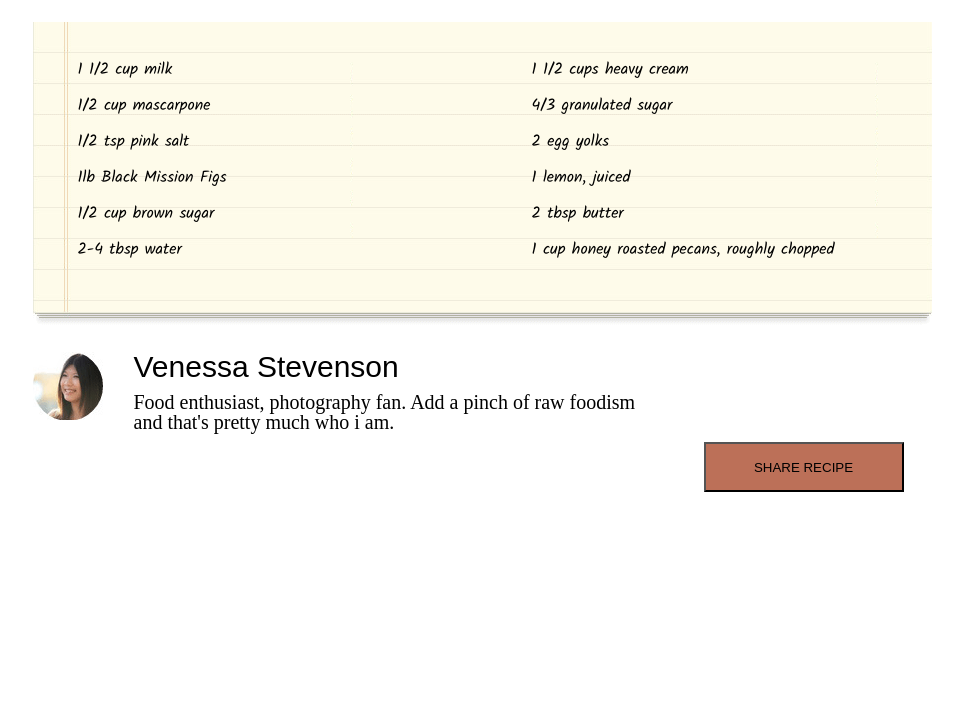
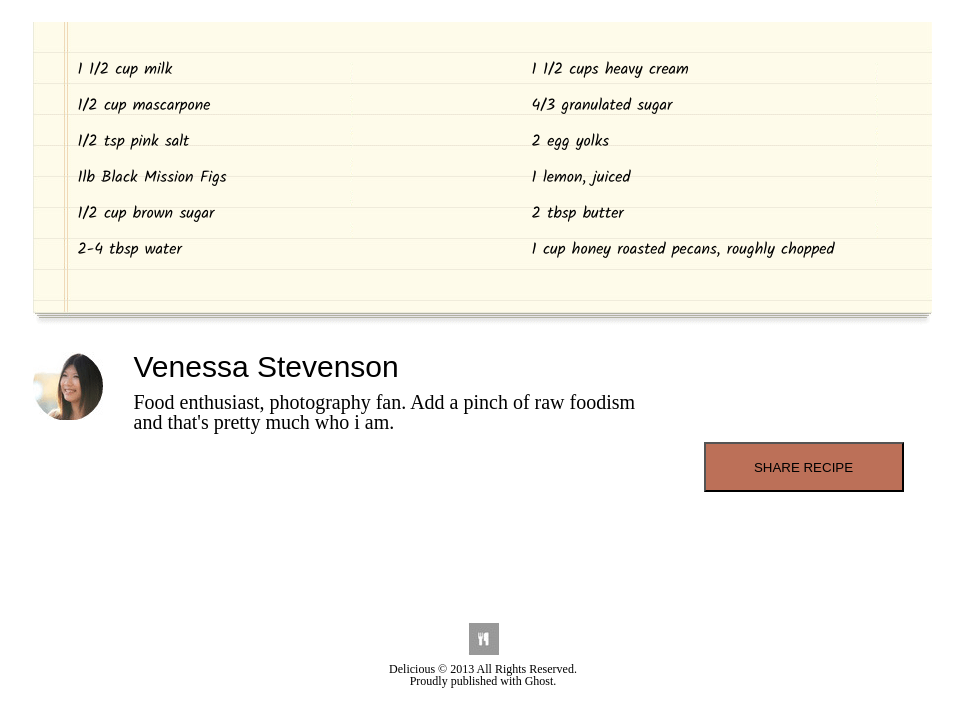
Before and after one commit to drkrieger1/chocolate--pizza-, a plain HTML site: page index.html in a window 1280 px wide. Shown: the part 995-1712 px from the top of the page, without its empty margins (157-1120 px from the left). Before the commit the page ends 1617 px from the top, so only its background shows below. Drawn offline with Linux system fonts and the light colour scheme; a web font is replaced by a local one.

Commit message:
footer added

```diff
--- a/index.html
+++ b/index.html
@@ -69,6 +69,8 @@
   </section>
   </main>
   <footer>
+      <img src="photo/small-logo.png">
+    <p id="copy">Delicious &copy; 2013 All Rights Reserved. Proudly published with Ghost.</p>
   </footer>
 
 </body>
--- a/style.css
+++ b/style.css
@@ -127,3 +127,13 @@ main {
   font-family: 'Francois One', sans-serif;
   font-size: 30px;
 }
+footer {
+  text-align: center;
+}
+#copy {
+  width: 200px;
+  margin: 0 auto;
+  margin-top: 5px;
+  margin-bottom: 30px;
+font-size: 12px;
+}
```
